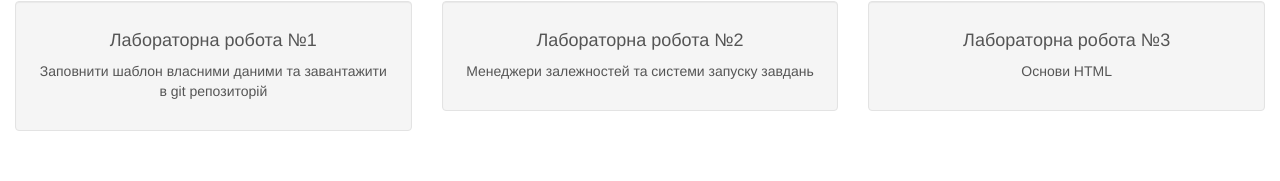
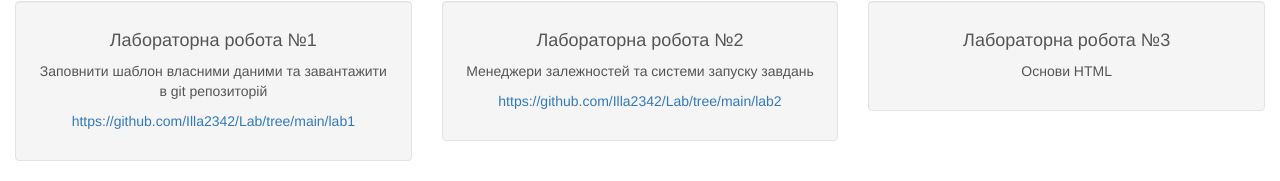
Before and after one commit to Illa2342/Lab, a plain HTML site: page lab1/public/index.html in a window 1280 px wide. Shown: the part 987-1168 px from the top of the page. Drawn offline with nearby package versions, Linux system fonts and the light colour scheme.

Commit message:
Update index.html

```diff
--- a/lab1/public/index.html
+++ b/lab1/public/index.html
@@ -63,7 +63,7 @@
             </p>
             <p>
               <a href=""
-                > </a
+                >https://github.com/Illa2342/Lab/tree/main/lab1</a
               >
             </p>
           </article>
@@ -74,7 +74,7 @@
             <p>Менеджери залежностей та системи запуску завдань</p>
             <p>
               <a href=""
-                > </a
+                >https://github.com/Illa2342/Lab/tree/main/lab2</a
               >
             </p>
           </article>
```
